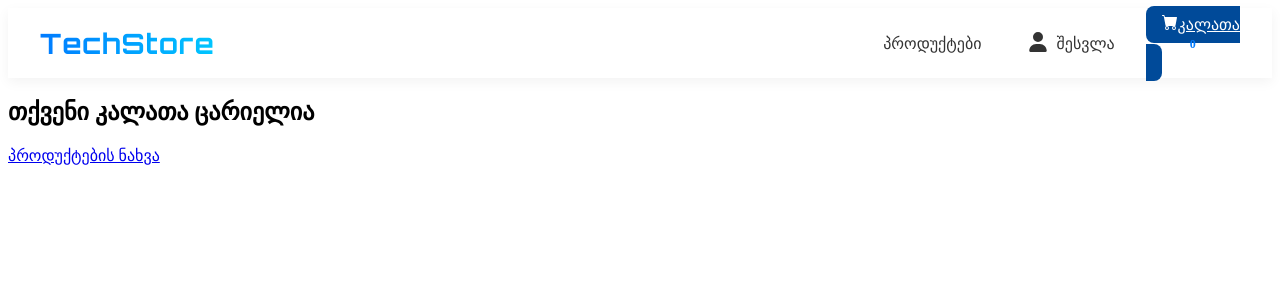
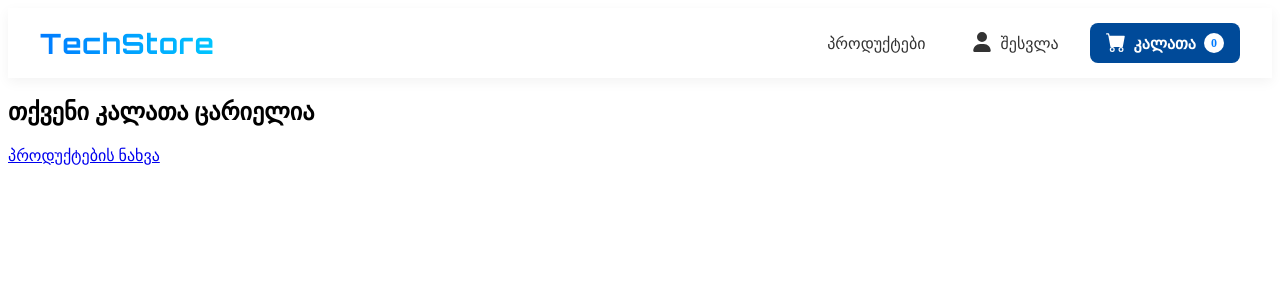
Before and after one commit to Misho05/finalproject, a React (Vite) app in the folder electronic-store/: page /cart in a window 1280 px wide. Shown: the top 300 px of the page. Built offline with nearby package versions, Linux system fonts and the light colour scheme.

Commit message:
gasworda stilebi

```diff
--- a/electronic-store/src/App.css
+++ b/electronic-store/src/App.css
@@ -2,6 +2,7 @@
 /* 0. Google Font-ის დამატება         */
 /* ================================== */
 @import url('https://fonts.googleapis.com/css2?family=Orbitron:wght@700&display=swap');
+
 
 /* ================================== */
 /* 1. Navbar - "ლამაზი" ჰედერი      */
@@ -53,6 +54,8 @@
   gap: 15px;
 }
 
+/* ===> ეს არის მთავარი სტილი ჰედერისთვის <=== */
+/* ის ვრცელდება "პროდუქტები", "შესვლა" და "კალათა" ლინკებზე */
 .nav-link {
   text-decoration: none;
   color: #333;
@@ -61,10 +64,14 @@
   padding: 8px 16px;
   border-radius: 6px;
   transition: background-color 0.2s ease, color 0.2s ease;
-  display: flex;
-  align-items: center;
-  gap: 8px;
+
+  display: flex;         /* <-- ეს ასწორებს ხატულას და ტექსტს */
+  align-items: center;   /* <-- ეს ასწორებს ხატულას და ტექსტს */
+  gap: 8px;              /* <-- ეს ქმნის დაშორებას */
+  white-space: nowrap;
 }
+
+/* "პროდუქტები" და "შესვლა" ლინკების hover/active */
 .nav-link:hover {
   background-color: #f4f7f6;
   color: #007bff;
@@ -82,34 +89,37 @@
   position: relative;
   top: -1px;
 }
+.nav-link.active svg {
+  color: #007bff;
+}
 
-/* "ლამაზი" კალათის ღილაკი */
+/* 2. სტილი კონკრეტულად კალათის ღილაკისთვის */
 .nav-cart-link {
-  background-color: #229c4b;
+  /* შეგიძლია აქ ფერი შეუცვალო, მაგ: background-color: #28a745; (მწვანე) */
+  background-color: #007bff;
   color: #ffffff;
   border-radius: 8px;
   padding: 10px 16px;
-  gap: 10px;
-  width: 250px;
 }
 .nav-cart-link:hover {
   background-color: #0056b3;
   color: #ffffff;
   transform: translateY(-2px);
-  box-shadow: 0 4px 10px rgba(0, 123, 255, 0.3);
 }
 .nav-cart-link.active {
    background-color: #004a99;
    color: #ffffff;
 }
-.nav-cart-link.active svg {
-  color: #ffffff;
+.nav-cart-link.active svg,
+.nav-cart-link:hover svg,
+.nav-cart-link svg {
+  color: #ffffff; /* კალათის ხატულა ყოველთვის თეთრია */
 }
 
 /* კალათის რაოდენობის ციფრი */
 .nav-cart-link .cart-count {
   background-color: #ffffff;
-  color: #007bff;
+  color: #007bff; /* (ან #28a745 თუ მწვანეს იყენებ) */
   border-radius: 50%;
   padding: 0;
   font-size: 12px;
@@ -120,19 +130,20 @@
   align-items: center;
   justify-content: center;
   line-height: 1;
+  flex-shrink: 0;
 }
 .nav-cart-link .cart-text {
-  flex-grow: 1;
+  flex-shrink: 0;
 }
 
 /* ================================== */
-/* 2. პროდუქტების სია (მთავარი ფიქსი) */
+/* 2. პროდუქტების სია (GRID ფიქსი)   */
 /* ================================== */
 
 .product-list {
   display: grid;
 
-  /* ეს ასწორებს "ერთ რიგში ერთ ბარათს" */
+  /* ===> ეს არის მთავარი სტილი ბარათებისთვის <=== */
   grid-template-columns: repeat(auto-fill, minmax(250px, 1fr));
 
   gap: 20px;
@@ -162,7 +173,7 @@
   color: inherit;
   display: flex;
   flex-direction: column;
-  flex-grow: 1; /* ეს აიძულებს ლინკს, დაიკავოს ცარიელი ადგილი */
+  flex-grow: 1;
 }
 
 .product-image-wrapper {
@@ -188,7 +199,7 @@
   color: #343a40;
   margin-bottom: 10px;
   line-height: 1.4;
-  height: 45px; /* აფიქსირებს 2 ხაზის სიმაღლეს */
+  height: 45px;
   overflow: hidden;
   text-overflow: ellipsis;
   display: -webkit-box;
@@ -201,7 +212,7 @@
   font-weight: 700;
   color: #007bff;
   margin-bottom: 15px;
-  margin-top: auto; /* ეს აწებებს ფასს ღილაკის თავზე */
+  margin-top: auto;
 }
 
 .product-card .btn {
@@ -214,7 +225,7 @@
   font-size: 16px;
   font-weight: 500;
   width: 100%;
-  opacity: 1; /* ღილაკი ყოველთვის ჩანს */
+  opacity: 1;
   transform: none;
   transition: background-color 0.2s ease;
 }
--- a/electronic-store/src/components/Navbar.jsx
+++ b/electronic-store/src/components/Navbar.jsx
@@ -2,13 +2,27 @@ import React from 'react';
 import { NavLink } from 'react-router-dom';
 import { useCart } from '../context/CartContext';
 import { BsCartFill } from "react-icons/bs";
-import { FaUser } from "react-icons/fa6"; // <-- fa6
+import { FaUser } from "react-icons/fa6"; // ვიყენებთ fa6-ს
 
 function Navbar() {
   const { getItemCount } = useCart();
 
-  const getNavLinkClass = ({ isActive }) => {
+  // ეს ფუნქციაა ზოგადი ლინკებისთვის ("პროდუქტები", "შესვლა")
+  const getDefaultLinkClass = ({ isActive }) => {
     return isActive ? 'nav-link active' : 'nav-link';
+  };
+
+  // ეს ფუნქციაა კალათის ლინკისთვის
+  const getCartLinkClass = ({ isActive }) => {
+    // ===> ეს არის მთავარი შესწორება ჰედერისთვის <===
+    // კლასები უნდა იყოს 'nav-link' (რომ flex-ი იმუშაოს)
+    // და 'nav-cart-link' (რომ ფერი და სტილი მიიღოს)
+    let classes = 'nav-link nav-cart-link';
+
+    if (isActive) {
+      classes += ' active'; // ვამატებთ active კლასს თუ გვერდი აქტიურია
+    }
+    return classes;
   };
 
   return (
@@ -20,21 +34,25 @@ function Navbar() {
         </NavLink>
 
         <ul className="nav-links">
+          {/* 1. პროდუქტების ლინკი */}
           <li>
-            <NavLink to="/products" className={getNavLinkClass}>
+            <NavLink to="/products" className={getDefaultLinkClass}>
               <span>პროდუქტები</span>
             </NavLink>
           </li>
 
+          {/* 2. შესვლის ლინკი */}
           <li>
-            <NavLink to="/login" className={getNavLinkClass}>
+            <NavLink to="/login" className={getDefaultLinkClass}>
               <FaUser />
               <span>შესვლა</span>
             </NavLink>
           </li>
 
-          <li >
-            <NavLink to="/cart" className={getNavLinkClass + ' nav-cart-link'}>
+          {/* 3. კალათის ლინკი */}
+          <li>
+            {/* ვიყენებთ კალათისთვის შექმნილ getCartLinkClass ფუნქციას */}
+            <NavLink to="/cart" className={getCartLinkClass}>
               <BsCartFill />
               <span className="cart-text">კალათა</span>
               <span className="cart-count">{getItemCount()}</span>
```
